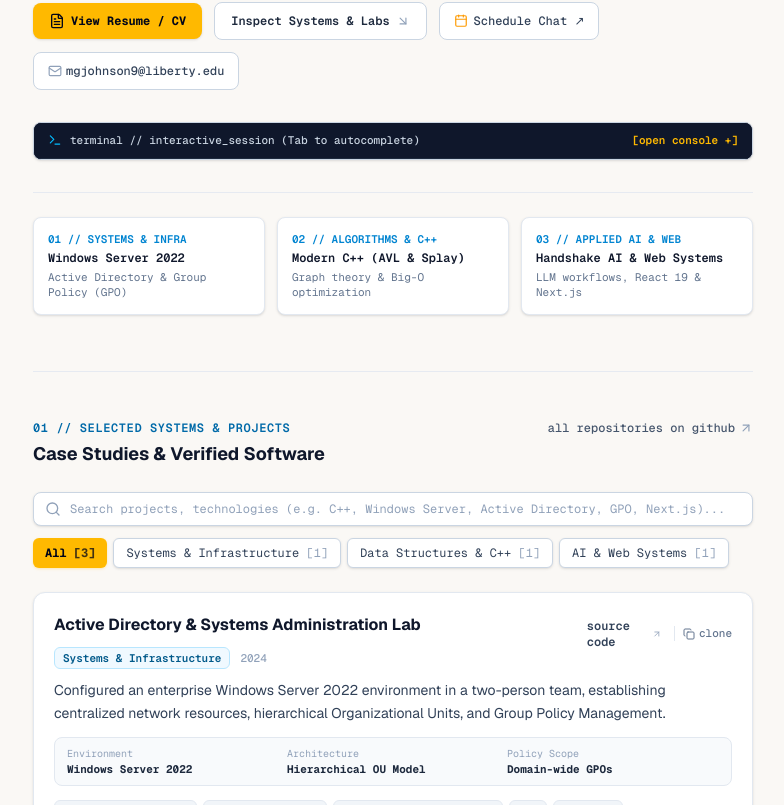
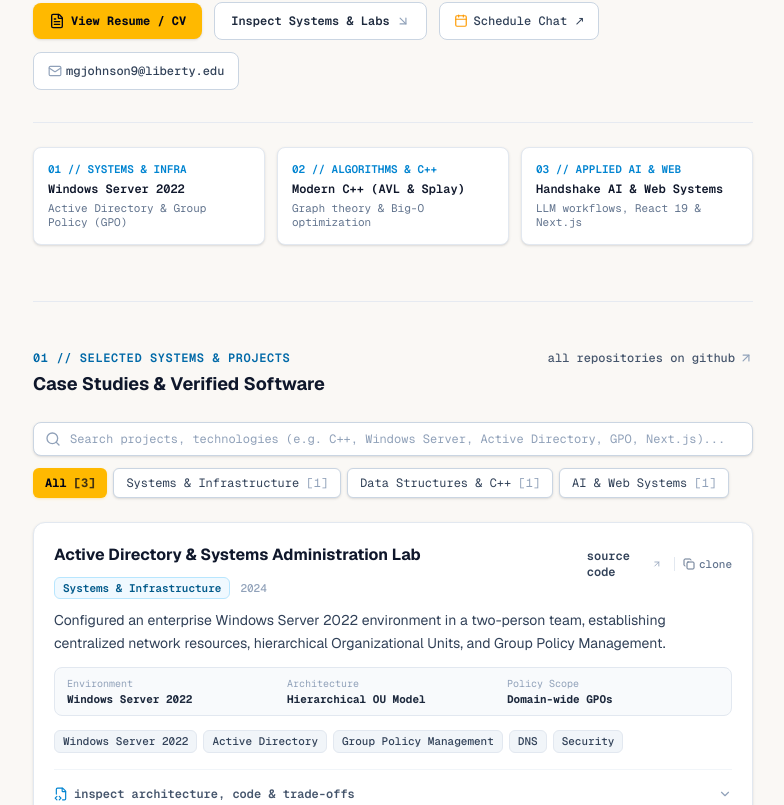
Before and after one commit to mogesjohnson/Personal-Portfolio, a Next.js app: page / in a window 1280 px wide. Shown: the part 555-1360 px from the top of the page, without its empty margins (247-1031 px from the left). Built offline with nearby package versions, Linux system fonts and the light colour scheme.

Commit message:
fix: remove terminal dropdown from hero and collapse technical artifacts by default

```diff
--- a/src/components/Hero.tsx
+++ b/src/components/Hero.tsx
@@ -1,6 +1,6 @@
 import { personalInfo } from "@/data/portfolio";
 import { ArrowDownRight, MapPin, GraduationCap, FileText, Calendar, CheckCircle2, Phone, Mail } from "lucide-react";
-import InteractiveConsole from "@/components/InteractiveConsole";
+
 
 interface HeroProps {
   onOpenResume: () => void;
@@ -126,10 +126,7 @@ export default function Hero({ onOpenResume }: HeroProps) {
         </a>
       </div>
 
-      {/* Interactive Terminal Sandbox */}
-      <div className="mt-8">
-        <InteractiveConsole onOpenResume={onOpenResume} />
-      </div>
+
 
       {/* Architectural Pillars / Focus */}
       <div className="mt-8 grid grid-cols-1 sm:grid-cols-3 gap-3 pt-6 border-t border-slate-200/80 dark:border-slate-800/80 font-mono text-xs">
--- a/src/components/Projects.tsx
+++ b/src/components/Projects.tsx
@@ -1,13 +1,13 @@
 "use client";
 
 import { useState, useMemo } from "react";
-import { ArrowUpRight, ChevronDown, ChevronUp, Copy, Check, Terminal, Search, Code, Cpu, BarChart2 } from "lucide-react";
+import { ArrowUpRight, ChevronDown, ChevronUp, Copy, Check, FileCode2, Search, Code, Cpu, BarChart2 } from "lucide-react";
 import { projects, personalInfo, type Project } from "@/data/portfolio";
 
 export default function Projects() {
   const [activeCategory, setActiveCategory] = useState<string>("All");
   const [searchQuery, setSearchQuery] = useState<string>("");
-  const [expandedId, setExpandedId] = useState<string | null>("active-directory-lab");
+  const [expandedId, setExpandedId] = useState<string | null>(null);
   const [activeTabMap, setActiveTabMap] = useState<Record<string, "flow" | "code" | "metrics">>({
     "active-directory-lab": "code",
     "data-structures-cpp": "code",
@@ -221,7 +221,7 @@ export default function Projects() {
                     className="w-full flex items-center justify-between text-xs font-mono text-slate-600 dark:text-slate-400 hover:text-amber-600 dark:hover:text-amber-400 transition-colors py-1 font-semibold"
                   >
                     <span className="inline-flex items-center gap-1.5">
-                      <Terminal className="h-3.5 w-3.5 text-sky-600 dark:text-sky-400" />
+                      <FileCode2 className="h-3.5 w-3.5 text-sky-600 dark:text-sky-400" />
                       <span>{isExpanded ? "collapse technical artifacts" : "inspect architecture, code & trade-offs"}</span>
                     </span>
                     {isExpanded ? (
```
